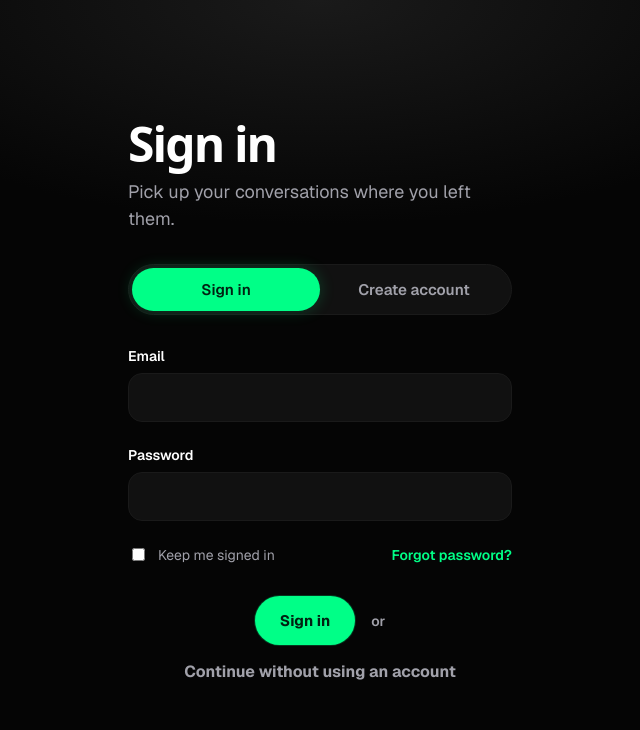
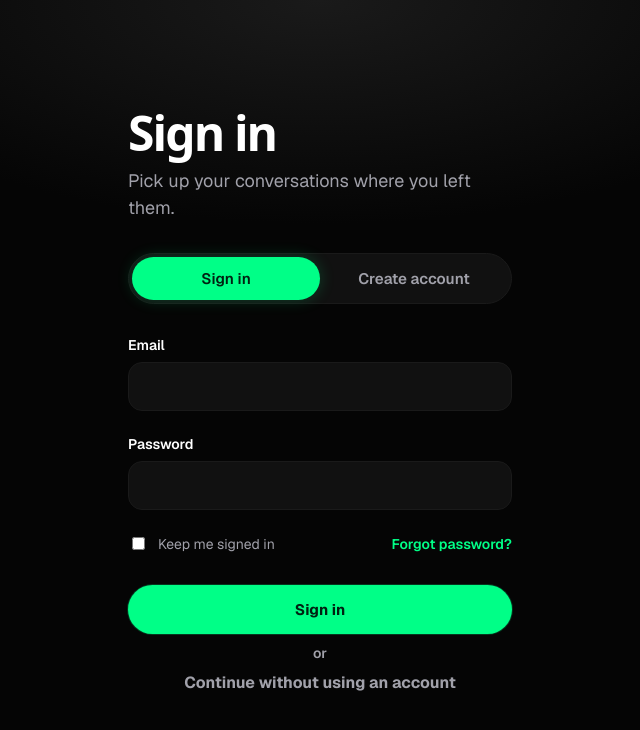
Before and after one commit to w3nc/messaging-app, a React (Vite) app in the folder client/: page /login in a window 1280 px wide. Shown: the top 730 px of the page, without its empty margins (320-960 px from the left). Built offline with nearby package versions, Linux system fonts and the light colour scheme; no server answers; a web font is replaced by a local one.

Commit message:
Add some word to separate to buttons on login page

```diff
--- a/client/src/styles.css
+++ b/client/src/styles.css
@@ -399,14 +399,19 @@ li.hand,
 
 .auth__actions {
   display: flex;
+  flex-direction: column;
   align-items: center;
-  justify-content: center;
-  gap: 16px;
+  gap: 10px;
   margin-top: 20px;
-  flex-wrap: wrap;
+  width: 100%;
 }
 .auth__actions .btn--cta {
-  width: auto;
+  width: 100%;
+}
+.auth__guest {
+  width: 100%;
+  text-align: center;
+  margin-top: 0;
 }
 .auth__or {
   color: var(--muted);
```
